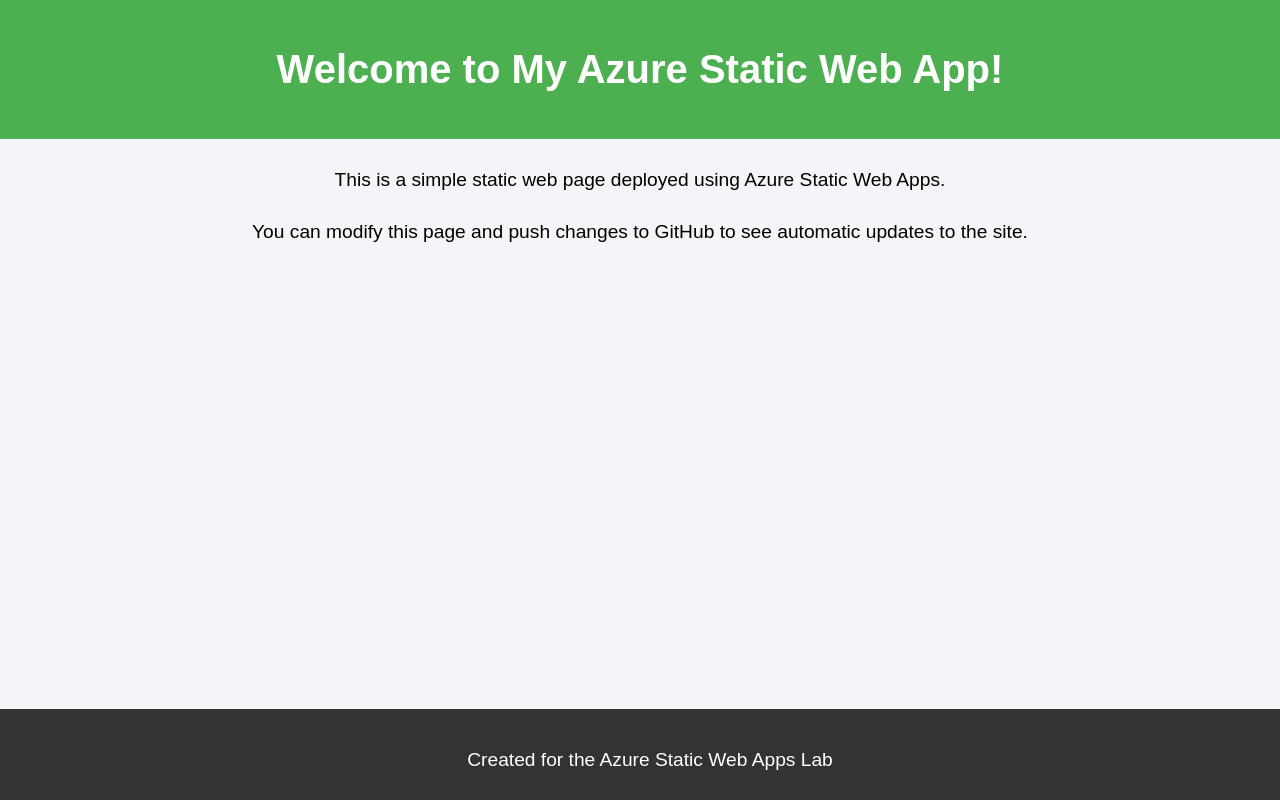
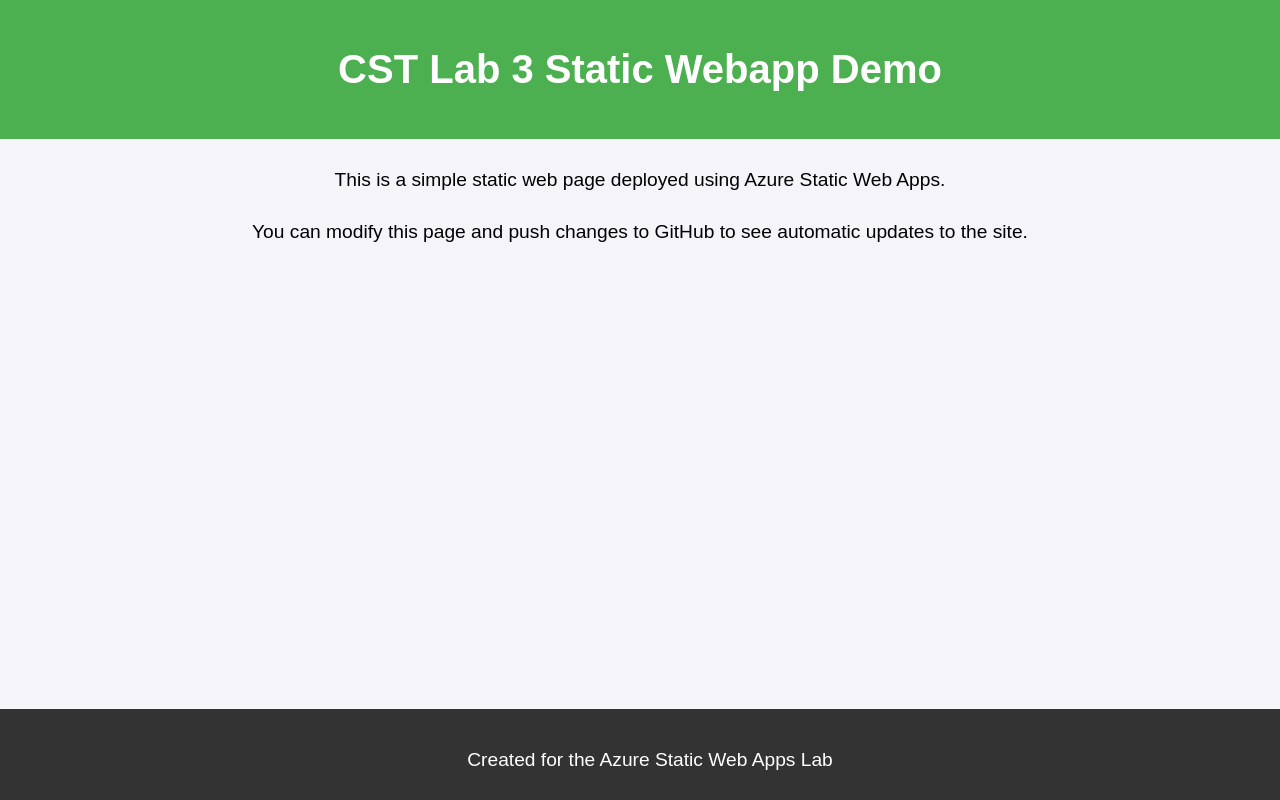
Before and after one commit to Serpil-Dndr/CST8911_Lab3, a plain HTML site: page index.html in a window 1280 px wide. Drawn offline with Linux system fonts and the light colour scheme.

Commit message:
Update index.html

```diff
--- a/index.html
+++ b/index.html
@@ -8,7 +8,8 @@
 </head>
 <body>
     <header>
-        <h1>Welcome to My Azure Static Web App!</h1>
+        <!--I changed h1-->
+        <h1>CST Lab 3 Static Webapp Demo</h1>
     </header>
     <main>
         <p>This is a simple static web page deployed using Azure Static Web Apps.</p>
```
